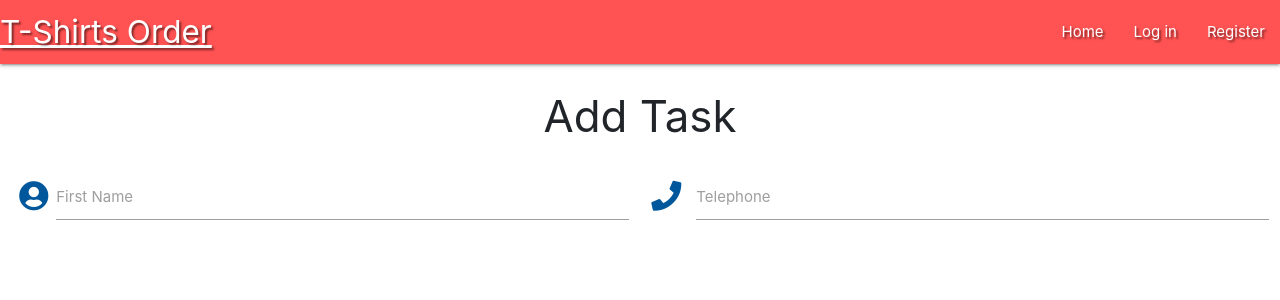
After one commit to Code-Institute-Submissions/order_proje, a Flask app: page /add_recipe in a window 1280 px wide. The commit adds this page. Shown: the top 300 px of the page. Run offline with Flask 2, Linux system fonts and the light colour scheme; some libraries are stand-ins or nearby versions.

Commit message:
Create add_recipe template

```diff
--- a/app.py
+++ b/app.py
@@ -84,10 +84,12 @@ def profile(username):
     # grab the session user's username from db
     username = mongo.db.users.find_one(
         {"username": session["user"]})["username"]
-    return render_template("profile.html", username=username)
 
 
+    if session["user"]:
+        return render_template("profile.html", username=username)
 
+    return redirect(url_for("login"))
 
 
 @app.route("/logout")
@@ -98,6 +100,10 @@ def logout():
     return redirect(url_for("login"))
 
 
+@app.route("/add_recipe")
+def add_recipe():
+    return render_template("add_recipe.html")
+
 
 if __name__ == "__main__":
     app.run(host=os.environ.get("IP"),
--- a/static/css/style.css
+++ b/static/css/style.css
@@ -4,7 +4,3 @@
 flashes  {
     line-height: 2;
 }
-card {
-    height: 5px;
-
-}
--- a/static/js/script.js
+++ b/static/js/script.js
@@ -5,6 +5,7 @@
 $(document).ready(function () {
     $(".sidenav").sidenav({edge: "right"});
     $(".collapsible").collapsible();
+
 });
 
 
--- /dev/null
+++ b/templates/add_recipe.html
@@ -0,0 +1,25 @@
+{% extends "base.html" %}
+{% block content %}
+
+    <h3 class="center-align">Add Task</h3>
+
+    <div class="row">
+        <form class="col s12" method="POST" action="">
+            <div class="row">
+                <div class="input-field col s12 center-align">
+                    <i class="fas fa-user-circle prefix light-blue-text text-darken-4"></i>
+                    <input id="icon_prefix" type="text" class="validate">
+                    <label for="icon_prefix">First Name</label>
+                </div>
+                <div class="input-field col s12">
+                    <i class="fas fa-phone prefix light-blue-text text-darken-4"></i>
+                    <input id="icon_telephone" type="tel" class="validate">
+                    <label for="icon_telephone">Telephone</label>
+                </div>
+            </div>
+        </form>
+    </div>
+
+
+
+    {% endblock %}
--- a/templates/base.html
+++ b/templates/base.html
@@ -24,7 +24,7 @@
             <li><a href="{{ url_for('get_tasks') }}">Home</a></li>
        {% if session.user %}
            <li><a href="{{ url_for('profile', username=session['user']) }}">Profile</a></li>
-           <li><a href="#">New</a></li>
+           <li><a href="{{ url_for('add_recipe') }}">Add Recipe</a></li>
            <li><a href="#">Manage</a></li>
            <li><a href="{{ url_for('logout') }}">Log out</a></li>
        {% else %}
@@ -41,7 +41,7 @@
     <li><a href="{{ url_for('get_tasks') }}">Home</a></li>
     {% if session.user %}
        <li><a href="{{ url_for('profile', username=session['user']) }}">Profile</a></li>
-       <li><a href="#">New</a></li>
+       <li><a href="{{ url_for('add_recipe') }}">Add Recipe</a></li>
        <li><a href="#">Manage</a></li>
        <li><a href="{{ url_for('logout') }}">Log out</a></li>
     {% else %}
```
Also changed, not shown: templates/tasks.html (+6 -11 lines), templates/add_task.html (added).
